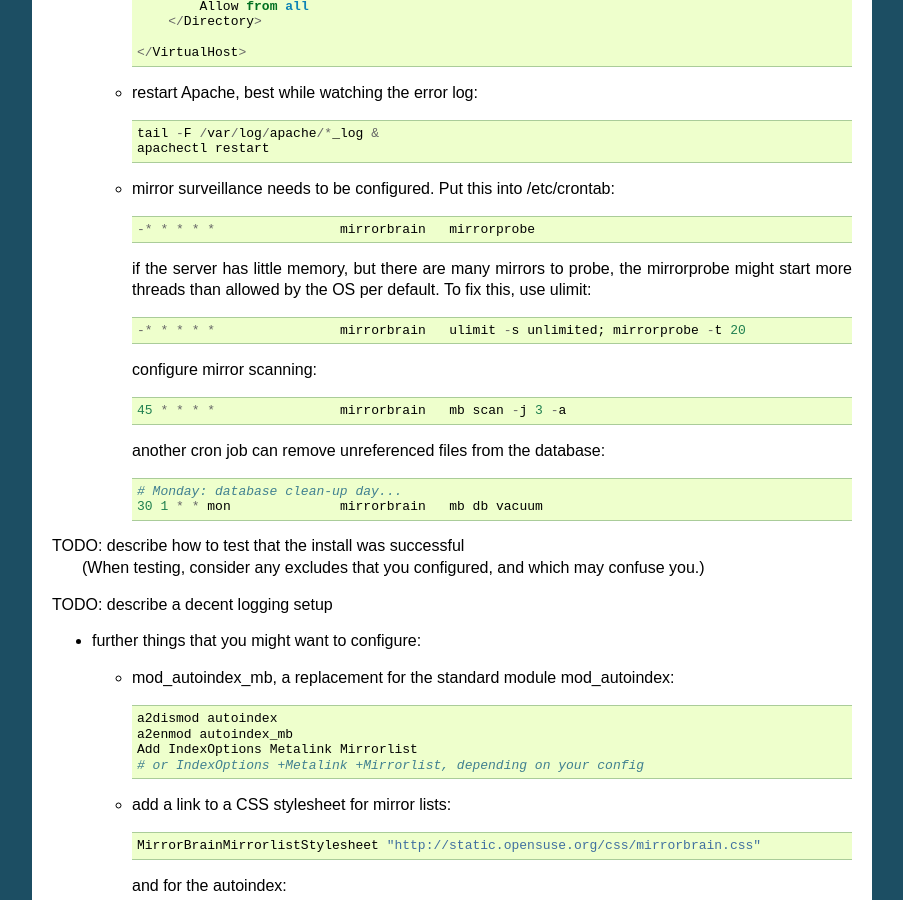
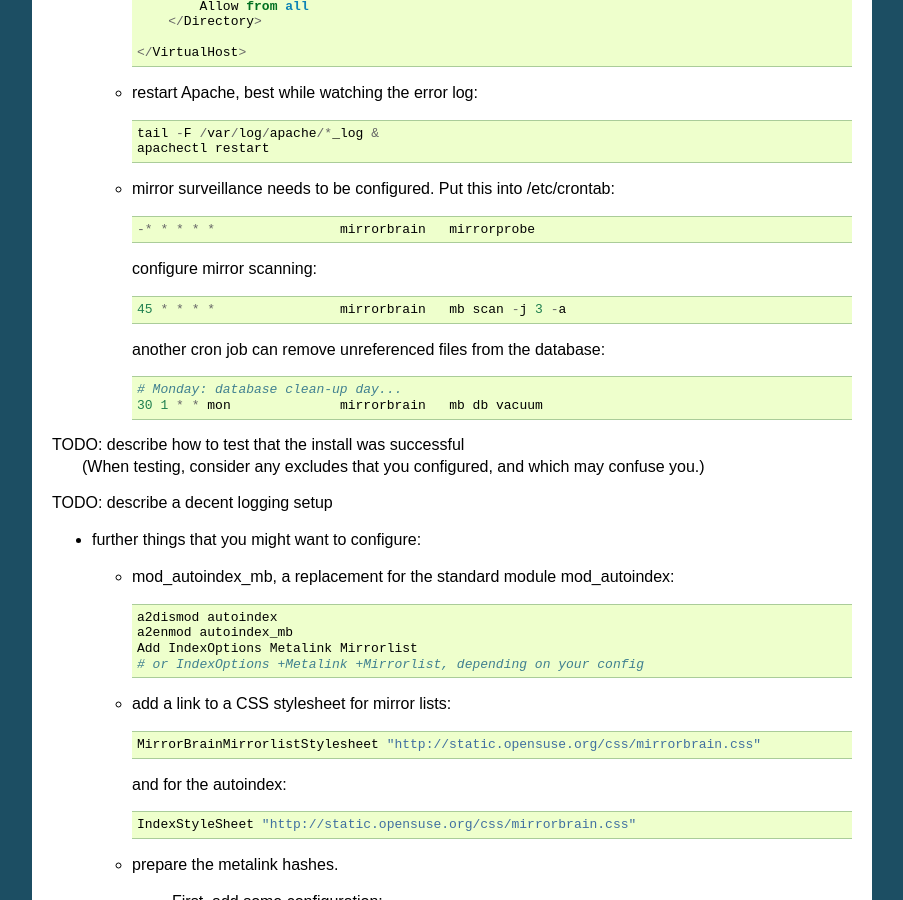
Before and after one commit to hayalci/mirrorbrain, a Sphinx documentation site: the page built from docs/installation/source.rst, in a window 1280 px wide and 900 px high, scrolled down 4738 px. Shown: the whole window, without its empty margins (198-1101 px from the left). Built offline with Sphinx 7.4.7, drawn with Linux system fonts in a browser that asks for light colours.

Commit message:
docs/installation: remove the hint about ulimits, which turned out to be wrong: The "can't start new thread" crashes in the mirrorprobe I had with one machine was just caused by vm.overcommit=2.
git-svn-id: http://svn.mirrorbrain.org/svn/mirrorbrain/trunk@7930 2d291e14-ff0c-0410-a3fa-d5caa9871f55

```diff
--- a/docs/installation/source.rst
+++ b/docs/installation/source.rst
@@ -303,12 +303,6 @@
 
       -* * * * *                mirrorbrain   mirrorprobe
 
-    if the server has little memory, but there are many mirrors to probe, the
-    mirrorprobe might start more threads than allowed by the OS per default. To fix this,
-    use ulimit::
-
-      -* * * * *                mirrorbrain   ulimit -s unlimited; mirrorprobe -t 20
-
     configure mirror scanning::
 
       45 * * * *                mirrorbrain   mb scan -j 3 -a
```
